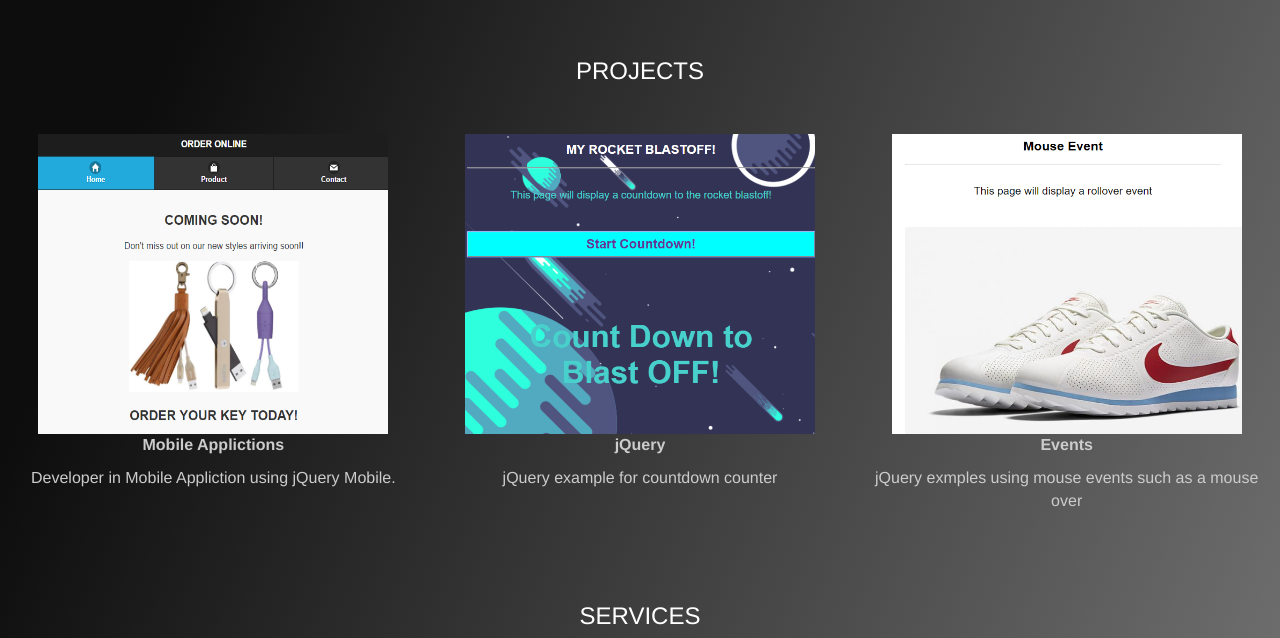
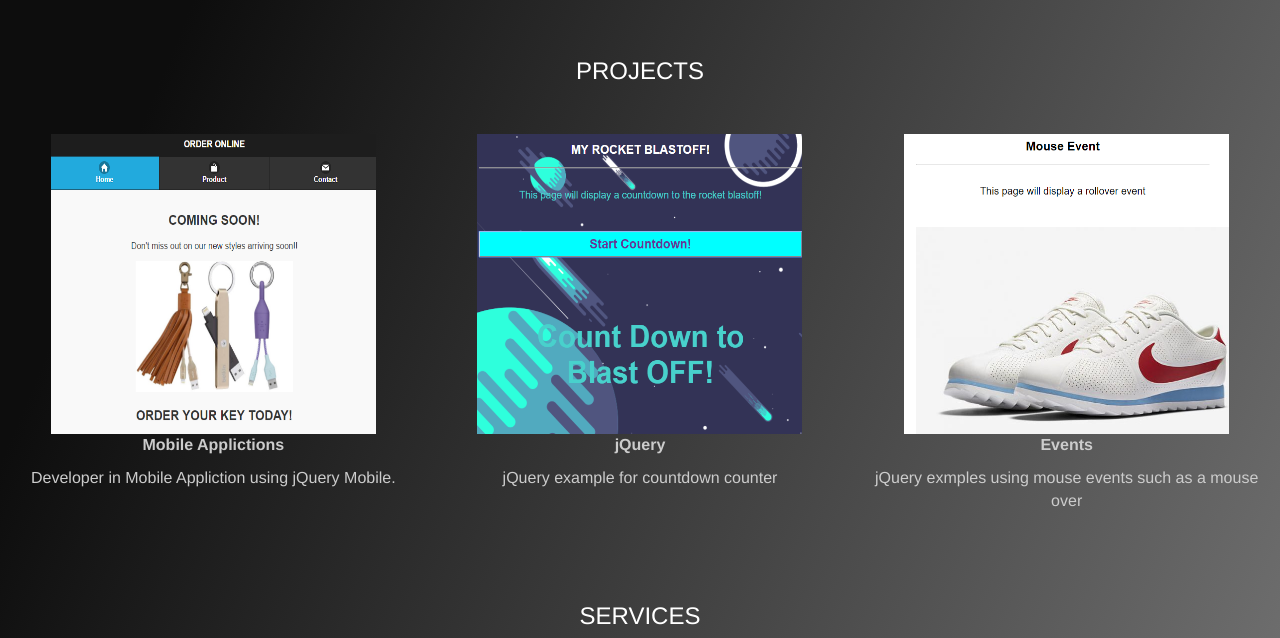
Before and after one commit to sdr85design/SandraRamirez, a plain HTML site: page index.html in a window 1280 px wide. Shown: the part 1380-2018 px from the top of the page. Drawn offline with nearby package versions, Linux system fonts and the light colour scheme.

Commit message:
Update index.html

```diff
--- a/index.html
+++ b/index.html
@@ -128,13 +128,13 @@
    <h3>PROJECTS</h3><br><br>
    <div class="row text-center slideanim">
      <div class="col-sm-4">
-             <img src="images/screen4.png" width="350" height="300">
+             <img src="images/screen4.png" width="325" height="300">
              <br><p><strong>Mobile Applictions</strong></p>
              <p>Developer in Mobile Appliction using jQuery Mobile.</p>
          </div>
          <div class="col-sm-4">
 
-             <img src="images/screen5.png" width="350" height="300">
+             <img src="images/screen5.png" width="325" height="300">
              <br><p><strong>jQuery</strong></P>
                <p>jQuery example for countdown counter</p>
 
@@ -142,7 +142,7 @@
            </div>
            <div class="col-sm-4">
 
-             <img src="images/screen6.png" width="350" height="300">
+             <img src="images/screen6.png" width="325" height="300">
              <br><p><strong>Events</strong></p>
              <p>jQuery exmples using mouse events such as a mouse over</P>
 
```
